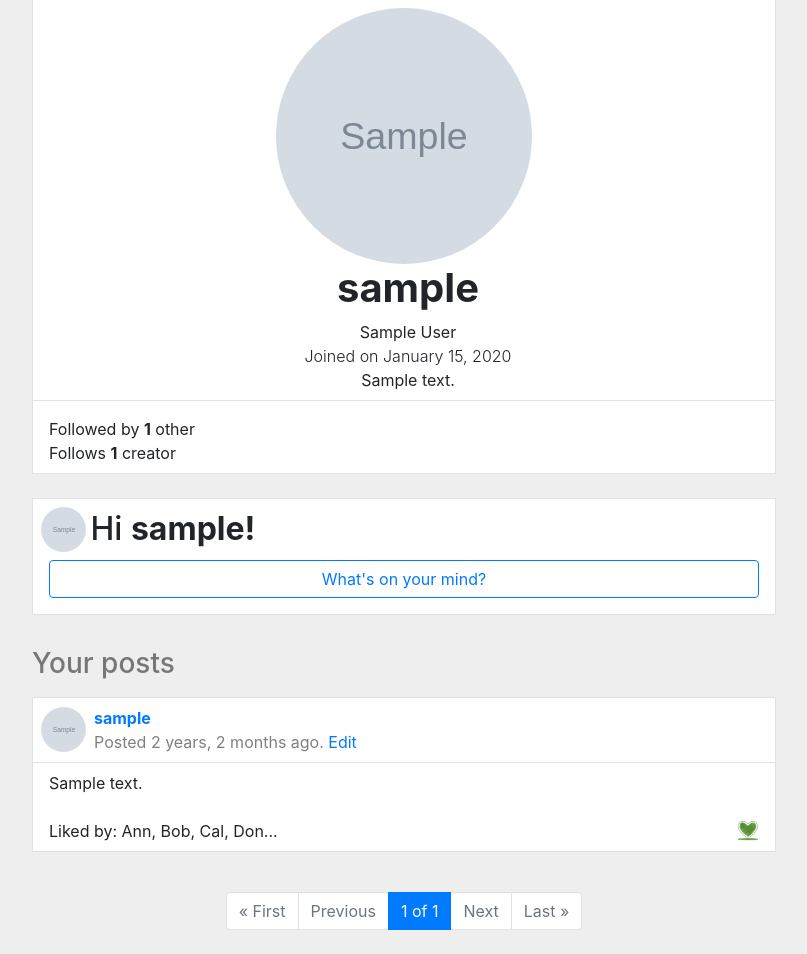
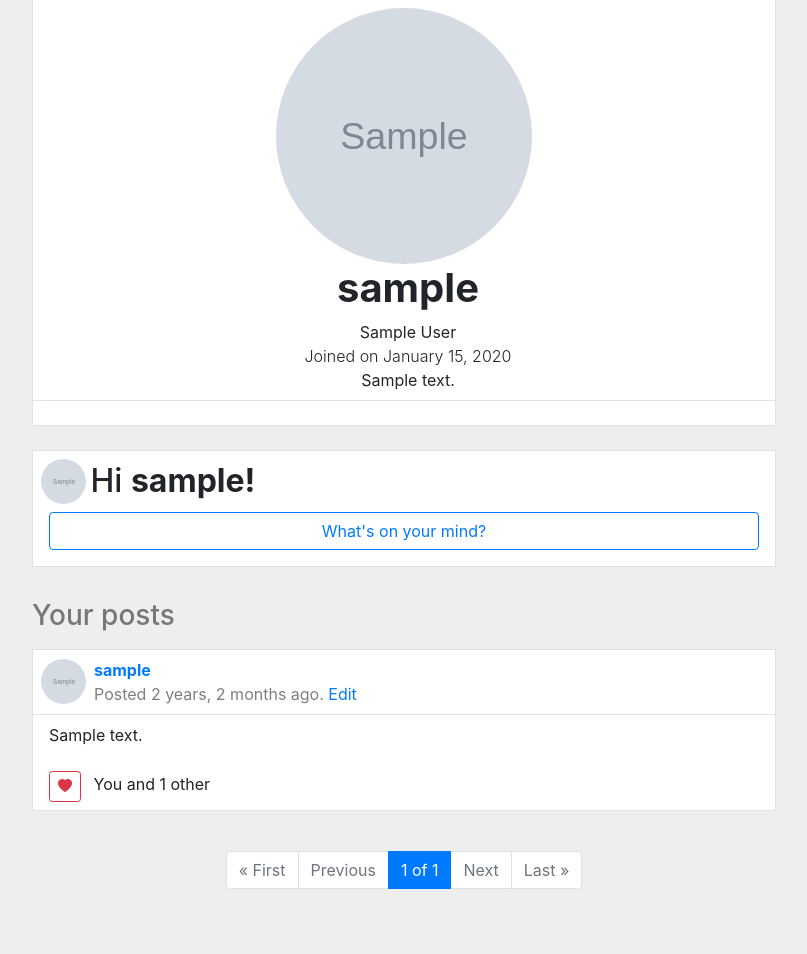
Before and after one commit to DaveFriedman/cs50web, a Django app: page /u/1/1 in a window 1280 px wide. Shown: the part 73-1027 px from the top of the page, without its empty margins (236-1043 px from the left). After the commit the page ends 962 px from the top, so only its background shows below. Run offline with Django 3.2, Linux system fonts and the light colour scheme; a user stored in the database is signed in; tables that the repository leaves empty hold one stand-in row (values such as "Sample post"); grey boxes marked "Sample" are stand-in pictures; some libraries are stand-ins or nearby versions.

Commit message:
Follow button, Likes ORM query, new icons

```diff
--- a/Project 4 Network/network/network/static/network/network.js
+++ b/Project 4 Network/network/network/static/network/network.js
@@ -1,4 +1,10 @@
 document.addEventListener("DOMContentLoaded", function () {
+
+
+  document.querySelector("#create-post-submit")?.addEventListener("submit", submit_post, false);
+  document.querySelector(".follow-button ")?.addEventListener("click", follow_profile, false);
+  // document.querySelectorAll(".like-button").forEach.addEventListener("click", like_post, false);
+
   // Autofocus textbox when create-post modal pops up
   $(document).on("shown.bs.modal", function () {
     $("#id_body").focus();
@@ -8,33 +14,70 @@ document.addEventListener("DOMContentLoaded", function () {
   $(function () {
     $('[data-toggle="tooltip"]').tooltip();
   });
+});
 
  // Follow and unfollow creators
-  if (document.getElementById("follow-button")) {
-    document
-      .querySelector("#follow-button")
-      .addEventListener("click", function (e) {
+ function follow_profile() {
   fetch(`/follow/${this.dataset.id}`)
+
   .then((response) => response.json())
   .then((data) => {
-            if (data.user_follows_profile === true) {
-              document.querySelector("#is_follower").innerHTML =
-                "<strong>you</strong> and ";
-              document.querySelector("#follow-button").innerHTML = "Unfollow";
-              document.querySelector("#follow-button").className =
-                "btn btn-primary btn-sm";
-            } else {
-              document.querySelector("#is_follower").innerHTML = " ";
-              document.querySelector(
-                "#follow-button"
-              ).innerHTML = `Follow <img src="${this.dataset.img}" width="22">`;
-              document.querySelector("#follow-button").className =
-                "btn btn-outline-primary btn-sm";
+    console.log("follow profile: ", `${data.is_follower}`)
+    if (data.is_follower === true) {
+      document.querySelector("#is_follower_text").innerHTML = "<strong>you</strong> and ";
+      document.querySelector("#follow-button-text").innerHTML = "Following";
+      document.querySelector("#follow-button").className = "follow-button is_follower btn btn-primary";
+      document.querySelector("#follow-img").className = "bi bi-person-plus-fill";
     }
-          });
-      });
+    else {
+      document.querySelector("#is_follower_text").innerHTML = " ";
+      document.querySelector("#follow-button-text").innerHTML = "Follow";
+      document.querySelector("#follow-button").className = "follow-button is_not_follower btn btn-outline-primary";
+      document.querySelector("#follow-img").className = "bi bi-person-plus";
     }
-});
+  })
+
+  .catch((error) => console.log("follow() error:", error));
+
+};
+
+function like_post() {
+  fetch(`/like/${this.dataset.id}`)
+  .then((response) => response.json())
+  .then((data) => {
+    if (data.user_likes_post === true) {
+      document.querySelector(`#follow-image-${this.post.id}`).class = "bi bi-heart-fill";
+    }
+    else {
+      document.querySelector(`#follow-image-${this.post.id}`).class = "bi bi-heart";
+    }
+  })
+}
+
+
+// Create new post
+function submit_post() {
+  const formElement = document.forms["create-post"];
+  const formData = new FormData(formElement);
+
+  console.log("hi")
+  console.log("formdata:", formData)
+  console.log("formdata serialized:", formData.serialize())
+
+  fetch("/post", {
+    method: "POST",
+    body: JSON.stringify({
+      body: formData.get("body"),
+    }),
+  })
+  .then((response) => response.json())
+  .then((result => console.log("submit_post() success:", result)))
+
+  .catch((error) => console.log("submit_post() error:", error))
+  .finally((result) =>  console.log("hi"),
+  console.log("formdata:", formData),
+  console.log("formdata serialized:", formData.serialize()))
+}
 
 //Displays the Unfollow text on the Following button when passing the mouser.
 // document
@@ -45,23 +88,23 @@ document.addEventListener("DOMContentLoaded", function () {
 //     }
 //   });
 
-function send_email() {
-  // Get email to be sent from compose-form
-  const formElement = document.forms["#create-post"];
-  const formData = new FormData(formElement);
+// function send_email() {
+//   // Get email to be sent from compose-form
+//   const formElement = document.forms["#create-post"];
+//   const formData = new FormData(formElement);
 
-  // Send email. Then go to sent mail
-  fetch("/post", {
-    method: "POST",
-    post_body: formData,
-  })
-    .then((response) => response.json())
-    .then((result) => console.log("send_email() success:", result))
+//   // Send email. Then go to sent mail
+//   fetch("/post", {
+//     method: "POST",
+//     post_body: formData,
+//   })
+//     .then((response) => response.json())
+//     .then((result) => console.log("send_email() success:", result))
 
-    .then(() => load_mailbox("sent"))
+//     .then(() => load_mailbox("sent"))
 
-    .catch((error) => console.log("send_email() error:", error));
+//     .catch((error) => console.log("send_email() error:", error));
 
-  // Block form submission's default behavior
-  return false;
-}
+//   // Block form submission's default behavior
+//   return false;
+// }
--- a/Project 4 Network/network/network/templates/network/feed.html
+++ b/Project 4 Network/network/network/templates/network/feed.html
@@ -4,12 +4,10 @@
 
 {% block body %}
 
-<!-- If this is a profile page, show the profile -->
 {% block profile %}
 {% endblock %}
 
 
-<!-- Button for create-post modal -->
 {% if user.is_authenticated and profile == user or user.is_authenticated and profile == None  %}
 <div class="container">
     <div class="d-flex justify-content-center row">
@@ -32,7 +30,6 @@
 </div>
 
 
-<!-- Modal for create-post form -->
 <div class="modal fade" name="create-post-modal" id="create-post-modal" tabindex="-1" aria-labelledby="create-post-label" aria-hidden="true">
     <div class="modal-dialog">
         <div class="modal-content">
@@ -48,7 +45,7 @@
                     {{form | crispy}}
                 </div>
                 <div class="modal-footer btn-group">
-                    <input type="submit" value="Post!" class="btn btn-success">
+                    <input id="create-post-submit" type="submit" value="Post!" class="btn btn-success">
                     <button type="button" class="btn btn-secondary" data-dismiss="modal">Cancel</button>
                 </div>
             </form>
@@ -58,12 +55,10 @@
 {% endif %}
 
 
-<!-- If this is a profile page, show the post header -->
 {% block postheader %}
 {% endblock %}
 
 
-<!-- posts -->
 {% if posts %}
 {% for post in posts %}
 <div class="container">
@@ -105,12 +100,19 @@
                 <div class="p-2 ml-2">
                     <span>{{post.body | linebreaksbr}}</span>
                 </div>
-                <div class="d-flex justify-content-between mx-2 mt-2 p-2">
-                    <!-- <i class="fa fa-thumbs-up"></i> -->
-                    Liked by: Ann, Bob, Cal, Don...
-                    <!-- {#% if user in %#} -->
-                    <img class="likes" src="{% static 'network/heartgreen.png' %}" width="22">
-                    <!-- <img class="likes" src="{% static 'network/heartgreen.png' %}" width="22"> -->
+                <div class="mx-2 mt-2 p-2">
+                    {% if post.user_likes %}
+                    <button type="button" class="like-button btn btn-outline-danger btn-sm" data-id="{{post.id}}">
+                        <i id="follow-image-{{post.id}}" class="bi bi-heart-fill"></i>
+                    </button>
+                    <span data-id="{{post.num_likes}}" class="ml-2">You and {{post.num_likes}} other{{post.num_likes|pluralize}}</span>
+                    {% else %}
+                    <button id="follow-button-{{post.id}}" type="button" class="like-button btn btn-outline-danger btn-sm" data-id="{{post.id}}">
+                        <i class="bi bi-heart"></i>
+                    </button>
+                    <span data-id="{{post.num_likes}}" class="ml-2">{{post.num_likes}}, You don't like this</span>
+                    <!-- <img class="likes" src="{% static 'network/heartblue.png' %}" width="22"> -->
+                    {% endif %}
                 </div>
             </div>
         </div>
@@ -119,7 +121,6 @@
 {% endfor %}
 
 
-<!-- pagination -->
 <nav aria-label="Page navigation">
     <ul class="pagination pagination justify-content-center p-2 mt-4">
 
--- a/Project 4 Network/network/network/templates/network/layout.html
+++ b/Project 4 Network/network/network/templates/network/layout.html
@@ -4,22 +4,19 @@
 <html lang="en">
 
 <head>
-    <!-- Icons via https://iconarchive.com/show/origami-colored-pencil-icons-by-double-j-design.html -->
     <title>{% block title %}Social Network{% endblock %}</title>
 
-    <!-- Bootstrap bundle -->
     <link rel="stylesheet" href="https://cdn.jsdelivr.net/npm/bootstrap@4.6.1/dist/css/bootstrap.min.css" integrity="sha384-zCbKRCUGaJDkqS1kPbPd7TveP5iyJE0EjAuZQTgFLD2ylzuqKfdKlfG/eSrtxUkn" crossorigin="anonymous">
     <script src="https://cdn.jsdelivr.net/npm/jquery@3.5.1/dist/jquery.slim.min.js" integrity="sha384-DfXdz2htPH0lsSSs5nCTpuj/zy4C+OGpamoFVy38MVBnE+IbbVYUew+OrCXaRkfj" crossorigin="anonymous"></script>
     <script src="https://cdn.jsdelivr.net/npm/bootstrap@4.6.1/dist/js/bootstrap.bundle.min.js" integrity="sha384-fQybjgWLrvvRgtW6bFlB7jaZrFsaBXjsOMm/tB9LTS58ONXgqbR9W8oWht/amnpF" crossorigin="anonymous"></script>
+    <link rel="stylesheet" href="https://cdn.jsdelivr.net/npm/bootstrap-icons@1.8.1/font/bootstrap-icons.css">
 
-    <!-- Local static -->
     <link rel="stylesheet" href="{% static 'network/styles.css' %}"/>
     <link rel="shortcut icon" href="{% static 'network/favicon.ico' %}"/>
     <script src="{% static 'network/network.js' %}"></script>
 </head>
 
 <body>
-<!-- navbar -->
 <nav class="navbar navbar-expand-sm navbar-light bg-light">
 
     <a class="navbar-brand" href="{% url 'index' %}">Network</a>
@@ -60,7 +57,6 @@
 </nav>
 
 
-<!-- messages -->
 {% if messages %}
 {% for message in messages %}
 <div class="container">
--- a/Project 4 Network/network/network/templates/network/profile.html
+++ b/Project 4 Network/network/network/templates/network/profile.html
@@ -3,7 +3,6 @@
 
 
 {% block profile %}
-<!-- profile -->
 <div class="container">
     <div class="d-flex justify-content-center row">
         <div class="col-md-8 p-2">
@@ -24,16 +23,25 @@
                     </div>
                 </div>
                 <div class="d-flex justify-content-between mx-2 mt-2 p-2">
-                    <span>Followed by <span id="is_follower"></span><strong>{{follower_count}}</strong> other{{follower_count|pluralize}}<br>
-                    Follows <strong>{{following_count}}</strong> creator{{following_count|pluralize}}</span>
+                    {% if user != profile %}
+                        {% if is_follower == True %}
+                        <span>Followed by <span id="is_follower_text"><strong>you</strong> and </span><strong>{{follower_count}}</strong> other{{follower_count | pluralize}}
+                        <br>Follows <strong>{{following_count}}</strong> creator{{following_count | pluralize}}</span>
 
-                    {% if user != profile %}
-                        {% if user_follows_profile == False %}
-                        <button id="follow-button" data-id="{{profile.id}}" data-img="{% static 'network/plusgreen.png' %}"
-                        type="button" class="btn btn-outline-primary btn-sm">Follow <img src="{% static 'network/plusgreen.png' %}" width="22"></button>
+                        <button id="follow-button" data-id="{{profile.id}}" type="button"
+                                class="follow-button is_follower btn btn-primary">
+                            <span id="follow-button-text">Following</span>
+                            <i id="follow-img" class="bi bi-person-plus-fill" width="32" height="32"></i>
+                        </button>
                         {% else %}
-                        <button id="follow-button" data-id="{{profile.id}}" data-img="{% static 'network/plusgreen.png' %}"
-                        type="button" class="btn btn-primary btn-sm">Unfollow</button>
+                        <span>Followed by <span id="is_follower_text"></span><strong>{{follower_count}}</strong> other{{follower_count | pluralize}}
+                        <br>Follows <strong>{{following_count}}</strong> creator{{following_count | pluralize}}</span>
+
+                        <button id="follow-button" data-id="{{profile.id}}" type="button"
+                                class="follow-button is_follower btn btn-primary">
+                            <span id="follow-button-text">Follow</span>
+                            <i id="follow-img" class="bi bi-person-plus" width="32" height="32"></i>
+                        </button>
                         {% endif %}
                     {% endif %}
                 </div>
@@ -45,7 +53,6 @@
 
 
 {% block postheader %}
-<!-- posts -->
 {% if posts %}
 <div class="container">
     <div class="d-flex justify-content-center row">
--- a/Project 4 Network/network/network/views.py
+++ b/Project 4 Network/network/network/views.py
@@ -1,4 +1,4 @@
-import json
+import json as j
 from django.contrib import messages
 from django.contrib.auth import authenticate, login, logout, update_session_auth_hash
 from django.contrib.auth.decorators import login_required
@@ -7,6 +7,7 @@ from django.core.exceptions import ObjectDoesNotExist
 from django.core.paginator import Paginator
 from django.core.serializers import *
 from django.db import IntegrityError
+from django.db.models import Count, Case, BooleanField, Value, When
 from django.http import HttpResponseRedirect, JsonResponse
 from django.shortcuts import render, redirect
 from django.urls import reverse
@@ -19,10 +20,20 @@ from .forms import  PostForm, SignUpForm, UserForm
 # TODO
 # async create_post
 # likes
-# follows
 
 def index(request):
-    posts = Post.objects.all().order_by("-id")
+    if request.user.is_authenticated:
+        posts = Post.objects.annotate(
+            user_likes=Case(
+                When(like__liker=request.user, then=Value(True)),
+                default=Value(False),
+                output_field=BooleanField()
+            ),
+            num_likes=Count('like'),
+        ).order_by("-id")
+    else:
+        posts = Post.objects.annotate(num_likes=Count('like')).order_by("-id")
+
 
     paginator = Paginator(posts, 10)
     page_number = request.GET.get("page")
@@ -34,11 +45,20 @@ def index(request):
     })
 
 
+
 @login_required
 def following(request):
     user = request.user
     creators = Follow.objects.filter(follower=user).values("creator")
-    posts = Post.objects.filter(author__in=creators).order_by("-id")
+    posts = Post.objects.filter(author__in=creators
+        ).annotate(
+            user_likes=Case(
+                When(like__liker=request.user, then=Value(True)),
+                default=Value(False),
+                output_field=BooleanField()
+            ),
+            num_likes=Count('like'),
+        ).order_by("-id")
 
     paginator = Paginator(posts, 10)
     page_number = request.GET.get("page")
@@ -53,7 +73,17 @@ def following(request):
 @login_required
 def profile(request, profileid, profilename):
     profile = User.objects.get(id = profileid)
-    posts = Post.objects.filter(author=profile).order_by("-id")
+
+    posts = Post.objects.filter(author=profile
+        ).annotate(
+            user_likes=Case(
+                When(like__liker=request.user, then=Value(True)),
+                default=Value(False),
+                output_field=BooleanField()
+            ),
+            num_likes=Count('like'),
+        ).order_by("-id")
+    # posts = Post.objects.filter(author=profile).order_by("-id")
 
     paginator = Paginator(posts, 10)
     page_number = request.GET.get("page")
@@ -123,22 +153,21 @@ def profile(request, profileid, profilename):
 @login_required
 def create_post(request):
 
-    post = Post.objects.get(id=1)
-    JSONSerializer = get_serializer("json")
-    json_serializer = JSONSerializer()
-    json_serializer.serialize(post)
-    new_post = json_serializer.getvalue()
-
-    new_post = serialize("json", Post.objects.get(id=1))
+    # new_post = serialize("json", Post.objects.get(id=1))
 
     if request.method == "POST":
-        new_post = json.loads(request.body)
+        body = request.POST['body'] #works
+        # body = j.loads(request.POST['body'])
+        # new_post = body['body']
+        print(body)
+
+        return JsonResponse({"message": "create_post."}, status=201)
 
 
-        for post in deserialize("json", request.post):
-            if post.is_valid(): # or something
-                print(post.object)
-        pass
+        # for post in deserialize("json", request.post):
+        #     if post.is_valid(): # or something
+        #         print(post.object)
+        # pass
     else:
         messages.error(request, f"Must be POST")
 
@@ -187,16 +216,34 @@ def follow(request, profileid):
     try:
         f = Follow.objects.get(creator=creator, follower=follower)
         f.delete()
-        user_follows_profile = False
+        is_follower = False
     except Follow.DoesNotExist:
         f = Follow.objects.create(creator=creator, follower=follower)
         f.save()
-        user_follows_profile = True
+        is_follower = True
     except IntegrityError as e:
         messages.error(request, f"{e.__cause__}")
         redirect('profile', profileid=creator.id, profilename=creator.username)
-    return JsonResponse({"user_follows_profile": user_follows_profile})
+    return JsonResponse({"is_follower": is_follower})
 
+
+@login_required
+def like(request, postid):
+    liker = request.user
+    post = User.objects.get(id=postid)
+
+    try:
+        l = Like.objects.get(liker=liker, post=post)
+        l.delete()
+        user_likes_post = False
+    except Follow.DoesNotExist:
+        l = Like.objects.get(liker=liker, post=post)
+        l.save()
+        user_likes_post = True
+    except IntegrityError as e:
+        messages.error(request, f"{e.__cause__}")
+        # redirect('profile', profileid=creator.id, profilename=creator.username)
+    return JsonResponse({"user_likes_post": user_likes_post})
 
 
 @login_required
```
Also changed, not shown: Project 4 Network/network/network/static/network/styles.css (+7 -0 lines). Lines whose indentation alone changed are shown as unchanged.
